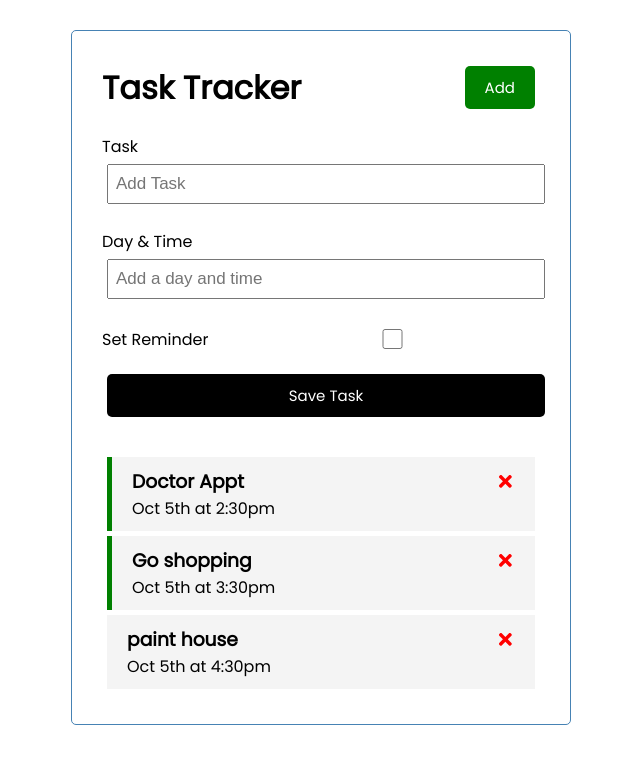
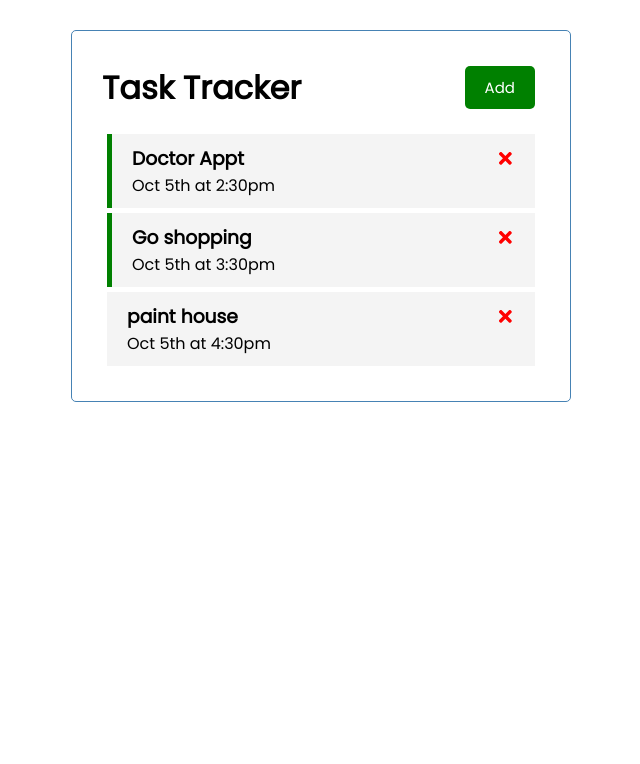
Before and after one commit to jpoulin587/react-task-tracker, a React (Create React App) app: page / in a window 1280 px wide. Shown: the top 764 px of the page, without its empty margins (319-959 px from the left). Built offline with nearby package versions, Linux system fonts and the light colour scheme.

Commit message:
show/hide add task form

```diff
--- a/src/App.js
+++ b/src/App.js
@@ -4,7 +4,8 @@ import { useState } from "react"
 import AddTask from "./components/AddTask";
 
 
-function App() {
+const App = () => {
+  const [showAddTask, setShowAddTask] = useState (false)
   const [tasks, setTasks] = useState ([
     {
         id: 1,
@@ -48,7 +49,7 @@ const toggleReminder = (id) => {
   return (
     <div className="container">
     <Header />
-    <AddTask onAdd={addTask} />
+    {showAddTask && <AddTask onAdd={addTask} />}
     {tasks.length >0 ? (
     <Tasks tasks={tasks} onDelete= {deleteTask}
     onToggle={toggleReminder}/>
```
